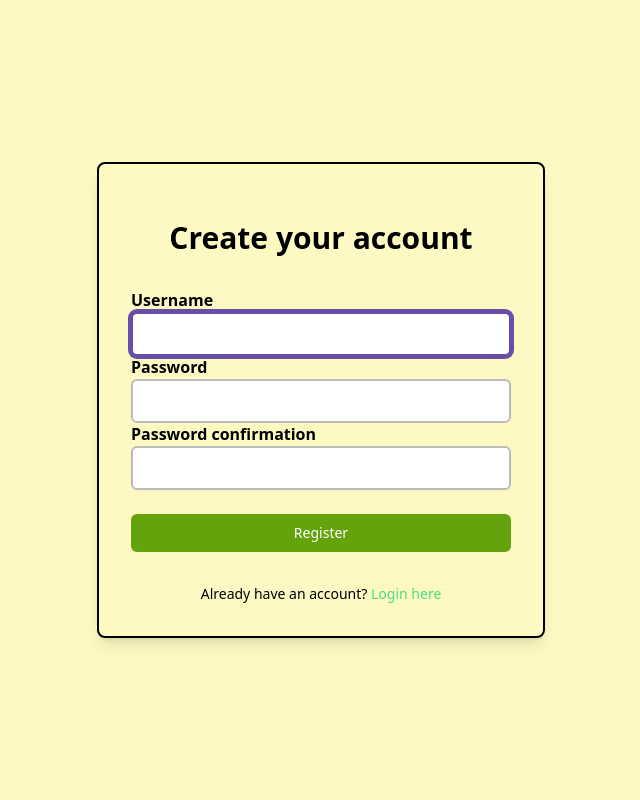
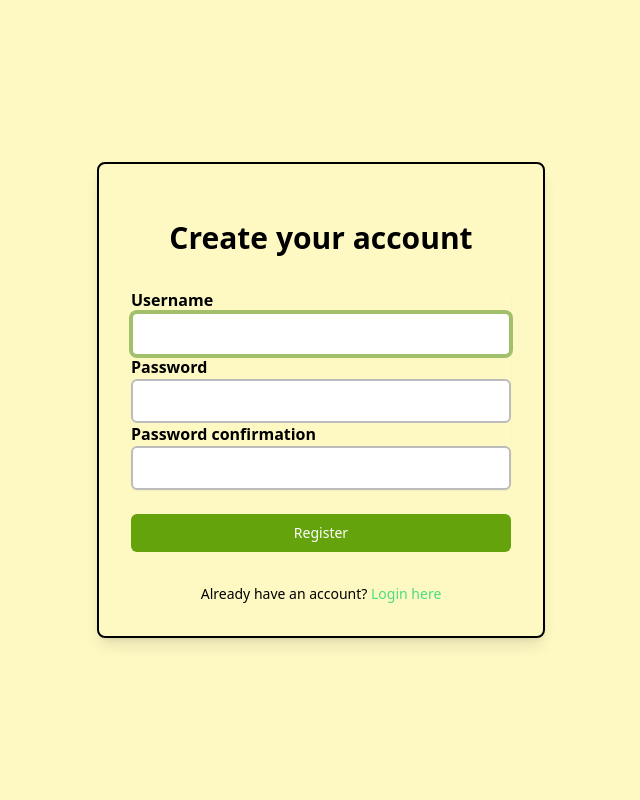
Before and after one commit to arshqiii/SiniBeli, a Django app: page /register/ in a window 1280 px wide, with the restyled element focused. Shown: the whole page, without its empty margins (319-959 px from the left). Run offline with Django 5.2, Linux system fonts and the light colour scheme; some libraries are stand-ins or nearby versions.

Commit message:
updated styles

```diff
--- a/static/css/global.css
+++ b/static/css/global.css
@@ -6,8 +6,8 @@
 }
 .form-style form input:focus, form textarea:focus, form select:focus {
     outline: none;
-    border-color: #674ea7;
-    box-shadow: 0 0 0 3px #674ea7;
+    border-color: rgb(162, 192, 108);
+    box-shadow: 0 0 0 2px rgb(162, 192, 108);
 }
 @keyframes shine {
     0% { background-position: -200% 0; }
```
